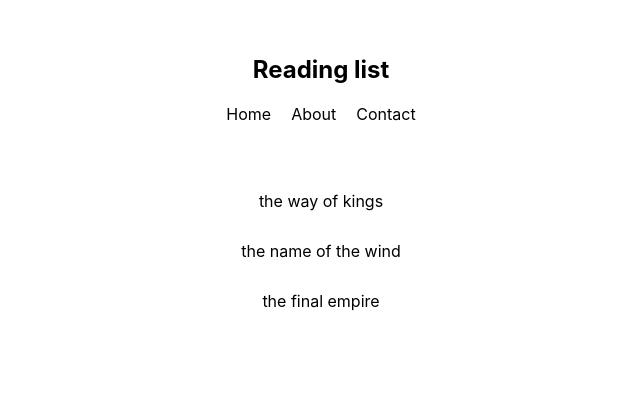
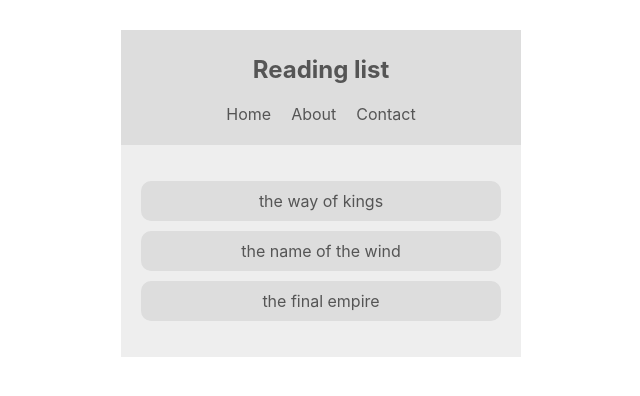
Before and after one commit to kharioki/Reading_list, a React (Create React App) app: page / in a window 1280 px wide. Shown: the top 396 px of the page, without its empty margins (319-959 px from the left). Built offline with nearby package versions, Linux system fonts and the light colour scheme.

Commit message:
accessing context

```diff
--- a/src/components/BookList.js
+++ b/src/components/BookList.js
@@ -1,12 +1,20 @@
-import React from 'react';
+import React, { useContext } from 'react';
+import { ThemeContext } from '../contexts/ThemeContext';
 
 function BookList() {
+  const contextType = useContext(ThemeContext);
+
+  const { isLightTheme, light, dark } = contextType;
+  const theme = isLightTheme ? light : dark;
   return (
-    <div className="book-list">
+    <div
+      className="book-list"
+      style={{ color: theme.syntax, background: theme.bg }}
+    >
       <ul>
-        <li>the way of kings</li>
-        <li>the name of the wind</li>
-        <li>the final empire</li>
+        <li style={{ background: theme.ui }}>the way of kings</li>
+        <li style={{ background: theme.ui }}>the name of the wind</li>
+        <li style={{ background: theme.ui }}>the final empire</li>
       </ul>
     </div>
   );
--- a/src/components/Navbar.js
+++ b/src/components/Navbar.js
@@ -1,9 +1,13 @@
-import React from 'react';
+import React, { useContext } from 'react';
+import { ThemeContext } from '../contexts/ThemeContext';
 
 function Navbar() {
+  const contextType = useContext(ThemeContext);
+
+  const { isLightTheme, light, dark } = contextType;
+  const theme = isLightTheme ? light : dark;
   return (
-    <div>
-      <nav>
+    <nav style={{ background: theme.ui, color: theme.syntax }}>
       <h1>Reading list</h1>
       <ul>
         <li>Home</li>
@@ -11,7 +15,6 @@
         <li>Contact</li>
       </ul>
     </nav>
-    </div>
   );
 }
 
```
Lines whose indentation alone changed are shown as unchanged.
